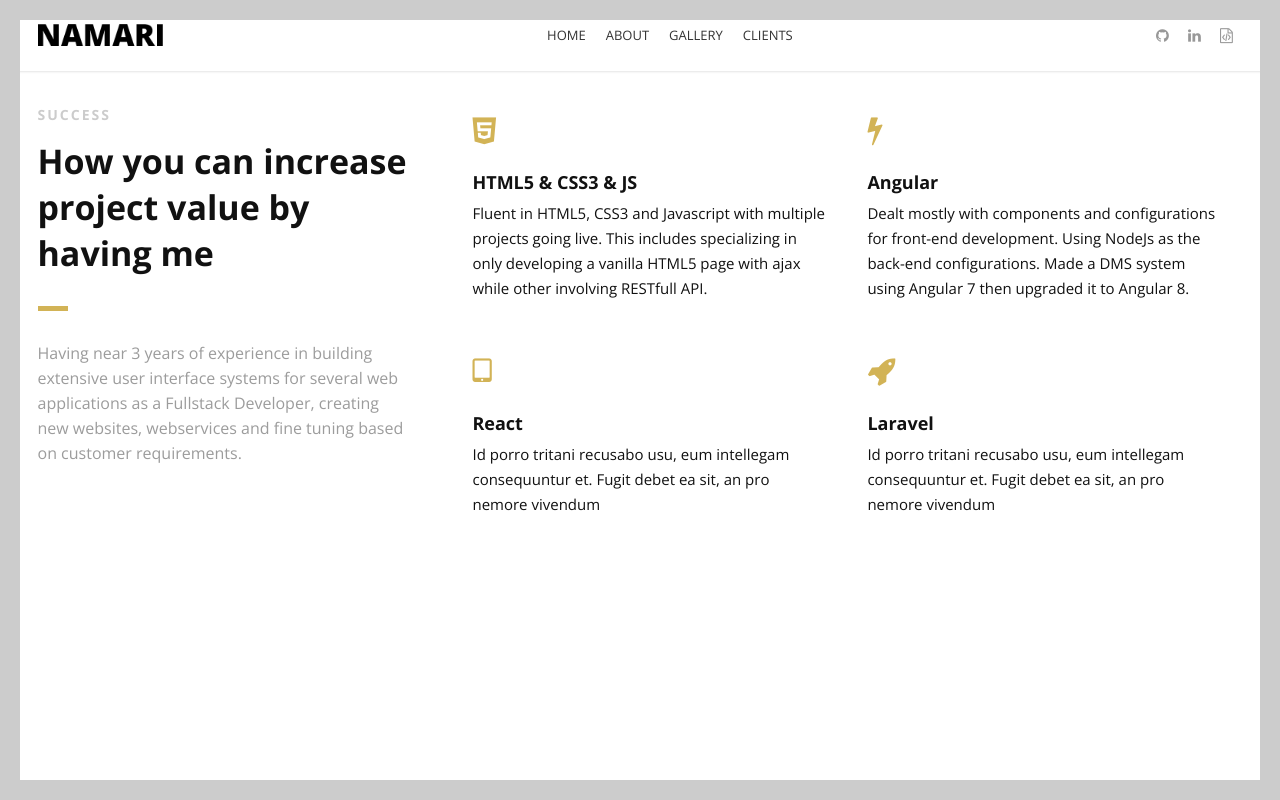
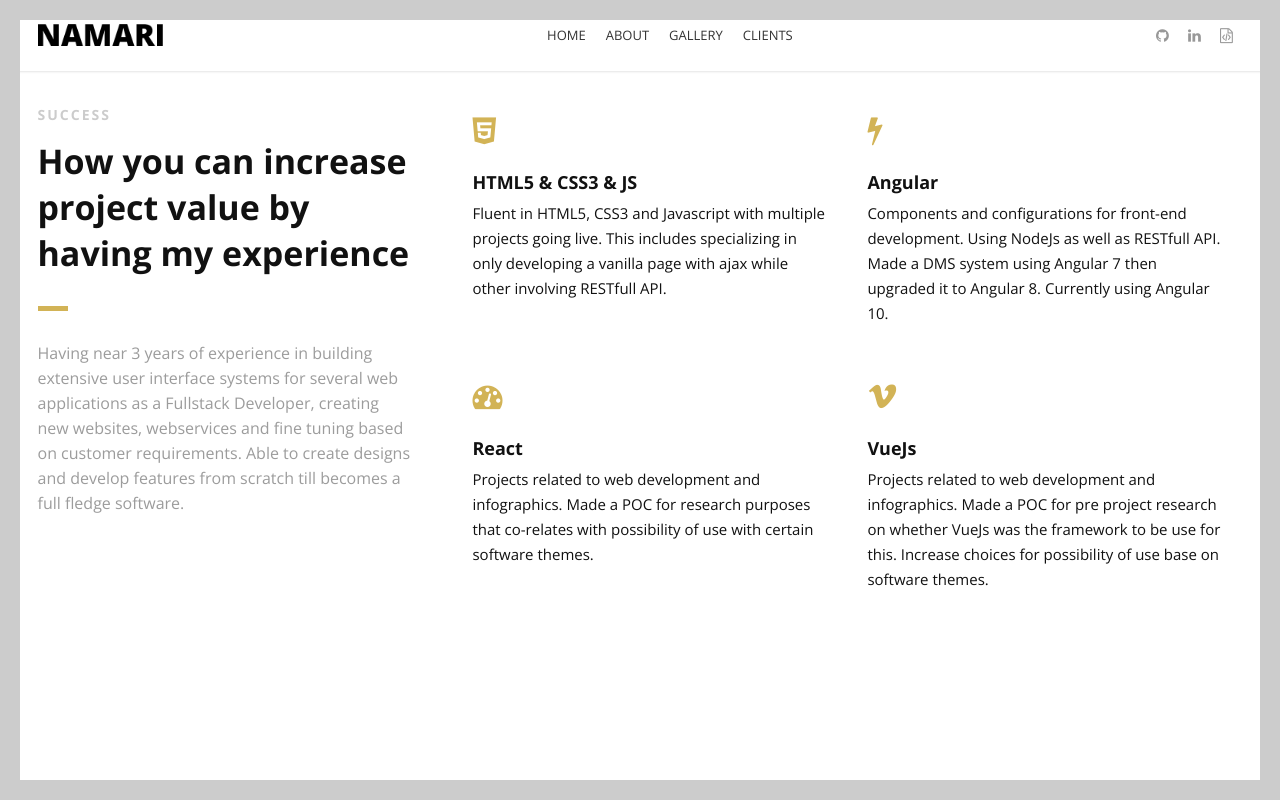
Before and after one commit to zac-dodol/WebsiteMockup, an Angular app: page /About in a window 1280 px wide. Built offline with nearby package versions, Linux system fonts and the light colour scheme.

Commit message:
Complete about page

```diff
--- a/angular.json
+++ b/angular.json
@@ -21,7 +21,8 @@
             "assets": ["src/favicon.ico", "src/assets"],
             "styles": [
               "src/styles.css",
-              "node_modules/font-awesome/css/font-awesome.css"
+              "node_modules/font-awesome/css/font-awesome.css",
+              "node_modules/fontawesome/index.js"
             ],
             "scripts": []
           },
--- a/src/app/intro/intro.component.html
+++ b/src/app/intro/intro.component.html
@@ -6,11 +6,12 @@
     <div class="col-3">
       <div class="section-heading">
         <h3>SUCCESS</h3>
-        <h2 class="section-title">How you can increase project value by having me</h2>
+        <h2 class="section-title">How you can increase project value by having my experience</h2>
         <p class="section-subtitle">
           Having near 3 years of experience in building extensive user interface systems for several
           web applications as a Fullstack Developer, creating new websites, webservices
           and fine tuning based on customer requirements.
+          Able to create designs and develop features from scratch till becomes a full fledge software.
         </p>
       </div>
 
@@ -29,8 +30,9 @@
         <!--Icon Block Description-->
         <div class="icon-block-description">
           <h4>HTML5 &amp; CSS3 &amp; JS</h4>
-          <p>Fluent in HTML5, CSS3 and Javascript with multiple projects going live.
-            This includes specializing in only developing a vanilla HTML5 page with ajax while other involving RESTfull
+          <p>
+            Fluent in HTML5, CSS3 and Javascript with multiple projects going live.
+            This includes specializing in only developing a vanilla page with ajax while other involving RESTfull
             API.
           </p>
         </div>
@@ -46,7 +48,11 @@
         <!--Icon Block Description-->
         <div class="icon-block-description">
           <h4>Angular</h4>
-          <p>Dealt mostly with components and configurations for front-end development. Using NodeJs as the back-end configurations. Made a DMS system using Angular 7 then upgraded it to Angular 8.
+          <p>
+            Components and configurations for front-end development.
+            Using NodeJs as well as RESTfull API.
+            Made a DMS system using Angular 7 then upgraded it to Angular 8.
+            Currently using Angular 10.
           </p>
         </div>
       </div>
@@ -56,13 +62,15 @@
       <div class="col-2 icon-block icon-top wow fadeInUp" data-wow-delay="0.5s">
         <!--Icon-->
         <div class="icon">
-          <i class="fa fa-tablet fa-2x"></i>
+          <i class="fa fa-tachometer fa-2x"></i>
         </div>
         <!--Icon Block Description-->
         <div class="icon-block-description">
           <h4>React</h4>
-          <p>Id porro tritani recusabo usu, eum intellegam consequuntur et. Fugit debet ea sit, an pro
-            nemore vivendum</p>
+          <p>
+            Projects related to web development and infographics.
+            Made a POC for research purposes that co-relates with possibility of use with certain software themes.
+          </p>
         </div>
       </div>
       <!--End of Icon Block-->
@@ -71,13 +79,16 @@
       <div class="col-2 icon-block icon-top wow fadeInUp" data-wow-delay="0.5s">
         <!--Icon-->
         <div class="icon">
-          <i class="fa fa-rocket fa-2x"></i>
+          <i class="fa fa-vimeo fa-2x"></i>
         </div>
         <!--Icon Block Description-->
         <div class="icon-block-description">
-          <h4>Laravel</h4>
-          <p>Id porro tritani recusabo usu, eum intellegam consequuntur et. Fugit debet ea sit, an pro
-            nemore vivendum</p>
+          <h4>VueJs</h4>
+          <p>
+            Projects related to web development and infographics.
+            Made a POC for pre project research on whether VueJs was the framework to be use for this.
+            Increase choices for possibility of use base on software themes.
+          </p>
         </div>
       </div>
       <!--End of Icon Block-->
--- a/src/index.html
+++ b/src/index.html
@@ -16,6 +16,7 @@
   <link rel="shortcut icon" href="../assets/images/favicon.ico" title="Favicon" />
   <!-- Animate CSS-->
   <link href="../assets/css/font-awesome.css" rel="stylesheet">
+  <link href="../assets/css/fontawesome.css" rel="stylesheet">
   <!--Google Webfonts-->
   <link href='https://fonts.googleapis.com/css?family=Open+Sans:400,300,600,700,800' rel='stylesheet' type='text/css'>
 </head>
--- a/src/styles.css
+++ b/src/styles.css
@@ -2241,6 +2241,7 @@ blockquote {
 
     #header.nav-solid aside {
         top: 20px;
+        left: 0;
     }
 
     #header aside ul {
```
